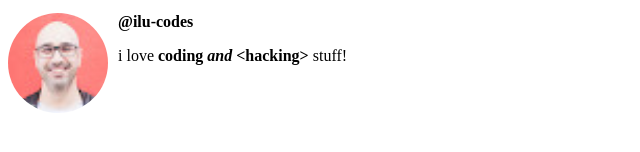
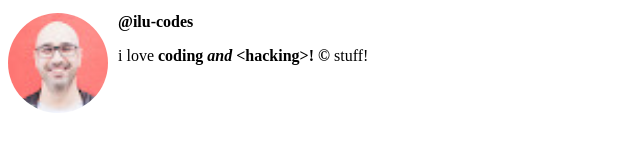
Before and after one commit to ilu-codes/project-1, a plain HTML site: page index.html in a window 1280 px wide. Shown: the part 314-466 px from the top of the page, 0-640 px from the left. Drawn offline with Linux system fonts and the light colour scheme.

Commit message:
Update index.html
added copyright tag

```diff
--- a/index.html
+++ b/index.html
@@ -29,7 +29,7 @@
     <img src="imgs/test.jpg" alt="picture of mosh hamadani" />
     <p class="username">@ilu-codes</p>
     <p>
-      i love <b>coding <i>and</i> &lt;hacking&gt;</b> stuff!
+      i love <b>coding <i>and</i> &lt;hacking&gt;! &copy;</b> stuff!
     </p>
   </body>
 </html>
```
